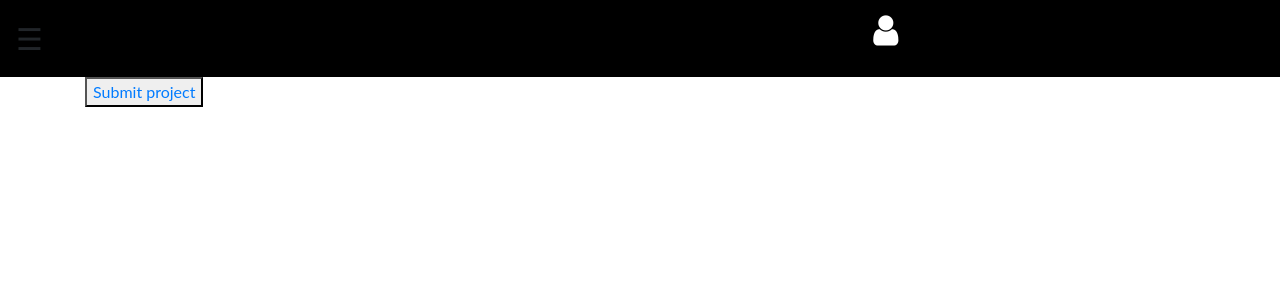
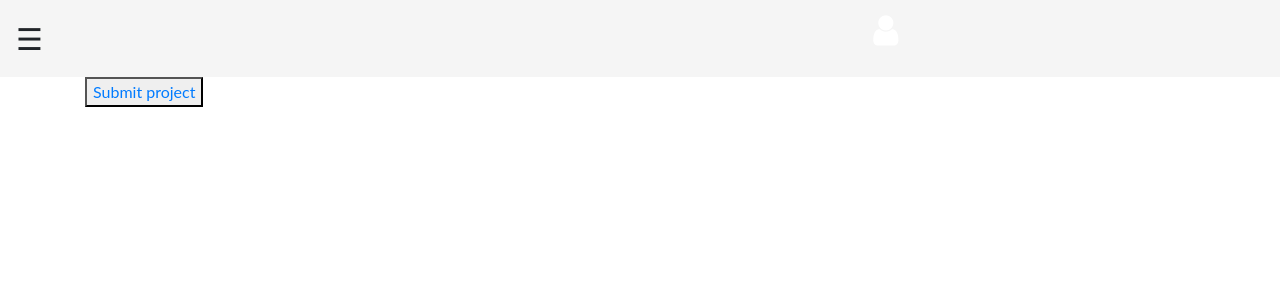
Before and after one commit to Agnes-N/ProGeek, a Django app: page / in a window 1280 px wide. Shown: the top 300 px of the page. Run offline with Django 3.2, Linux system fonts and the light colour scheme; data that the repository does not hold is empty; some libraries are stand-ins or nearby versions.

Commit message:
change navbar

```diff
--- a/geek/templates/navbar.html
+++ b/geek/templates/navbar.html
@@ -15,7 +15,7 @@ body {
   z-index: 1;
   top: 0;
   left: 0;
-  background-color: #111;
+  background-color: whitesmoke;
   overflow-x: hidden;
   transition: 0.5s;
   padding-top: 60px;
@@ -33,7 +33,6 @@ body {
 .sidenav a:hover {
   color: #f1f1f1;
 }
-
 .sidenav .closebtn {
   position: absolute;
   top: 0;
@@ -55,7 +54,7 @@ body {
 </head>
 <body>
 <!-- <div class="container"> -->
-  <div class="row" style="background-color:	black;">
+  <div class="row" style="background-color:	whitesmoke;">
     <div class="col-md-8">
       <div id="mySidenav" class="sidenav">
         <a href="javascript:void(0)" class="closebtn" onclick="closeNav()">&times;</a>
@@ -82,7 +81,7 @@ body {
 function openNav() {
   document.getElementById("mySidenav").style.width = "250px";
   document.getElementById("main").style.marginLeft = "250px";
-  document.body.style.backgroundColor = "rgba(0,0,0,0.4)";
+
 }
 
 function closeNav() {
```
